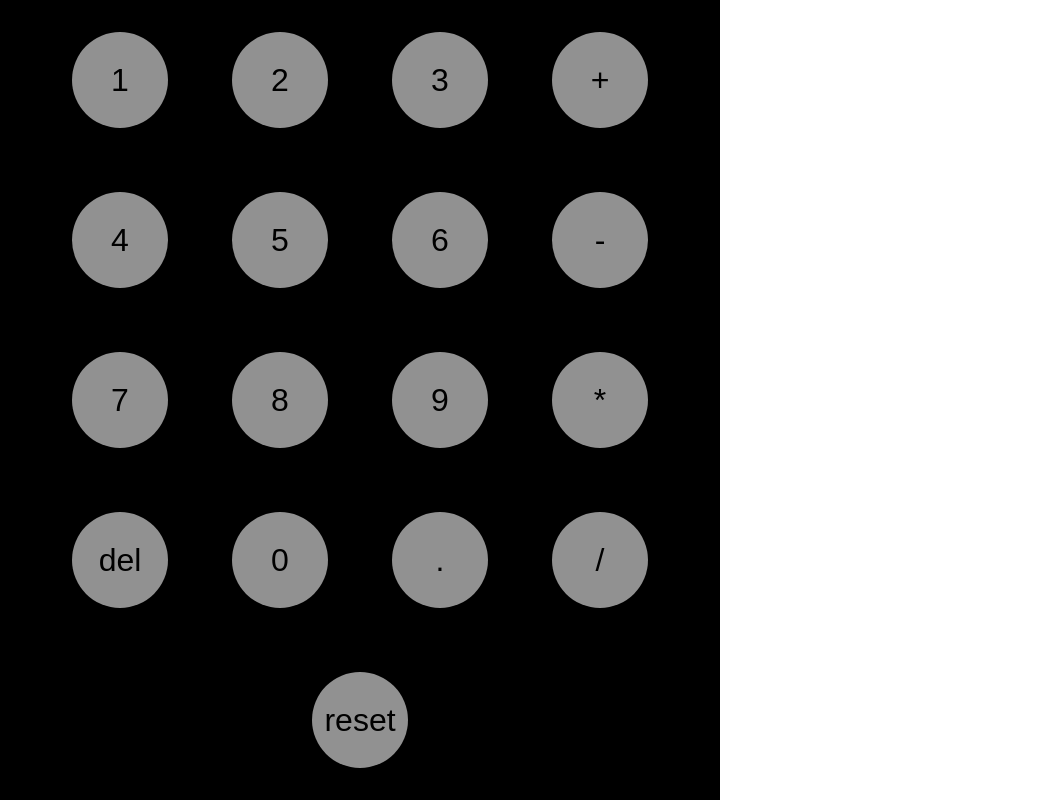
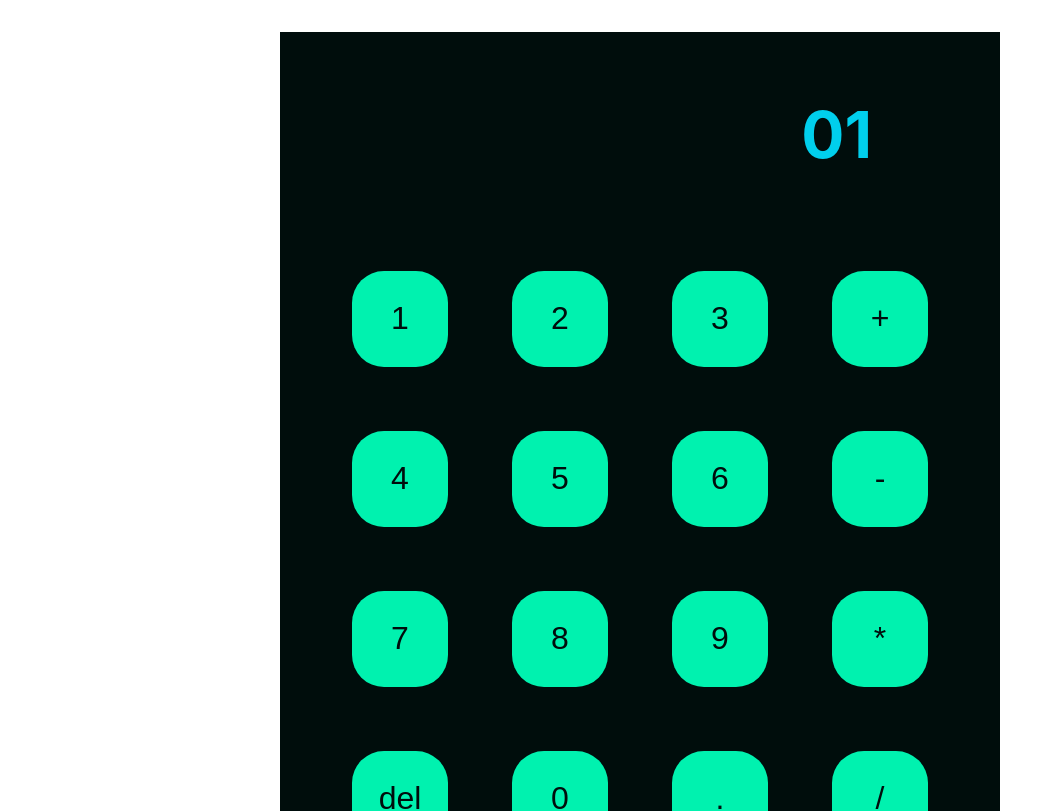
Before and after one commit to GuilhermeSOliveira/CalculadoraComReact, a React (Create React App) app: page / in a window 1280 px wide. Shown: the top 811 px of the page, without its empty margins (0-1063 px from the left). Built offline with nearby package versions, Linux system fonts and the light colour scheme.

Commit message:
Finalizando design

```diff
--- a/src/App.js
+++ b/src/App.js
@@ -1,4 +1,3 @@
-import logo from './logo.svg';
 import './App.css';
 import Calculator from './components/calculadora';
 
--- a/src/components/calculadora.jsx
+++ b/src/components/calculadora.jsx
@@ -5,6 +5,8 @@ export default function Calculator() {
     return (
         <div className="container">
             <div className="background">
+                <div className="box">
+                    <h1 className="resultado">01</h1>
                     <button>1</button>
                     <button>2</button>
                     <button>3</button>
@@ -22,6 +24,8 @@ export default function Calculator() {
                     <button>.</button>
                     <button>/</button>
                     <button>reset</button>
+                    <button>=</button>
+                </div>
             </div>
         </div>
     )
--- a/src/components/calculator.css
+++ b/src/components/calculator.css
@@ -1,19 +1,33 @@
+.box {
+    margin-top: 4em;
+}
+
 .container {
     display: flex;
     max-width: 720px;
-    justify-items: center;
+    margin: 2em auto;
 }
 
 .background {
-    background-color: black;
+    background-color: #000D0C;
+}
+
+.resultado {
+    color: #00CFED;
+    font-size: 4em;
+    display: flex;
+    justify-content: flex-end;
+    padding-right: 2em;
+    height: 100px;
 }
 
 button {
-    background-color: #919191;
+    background-color: #00F2AF;
+    color: #000D0C;
     width: 3em;
     height: 3em;
     border: none;
-    border-radius: 2em;
+    border-radius: 1em;
     margin: 1em;
     font-size: 2em;
 }
```
Lines whose indentation alone changed are shown as unchanged.
